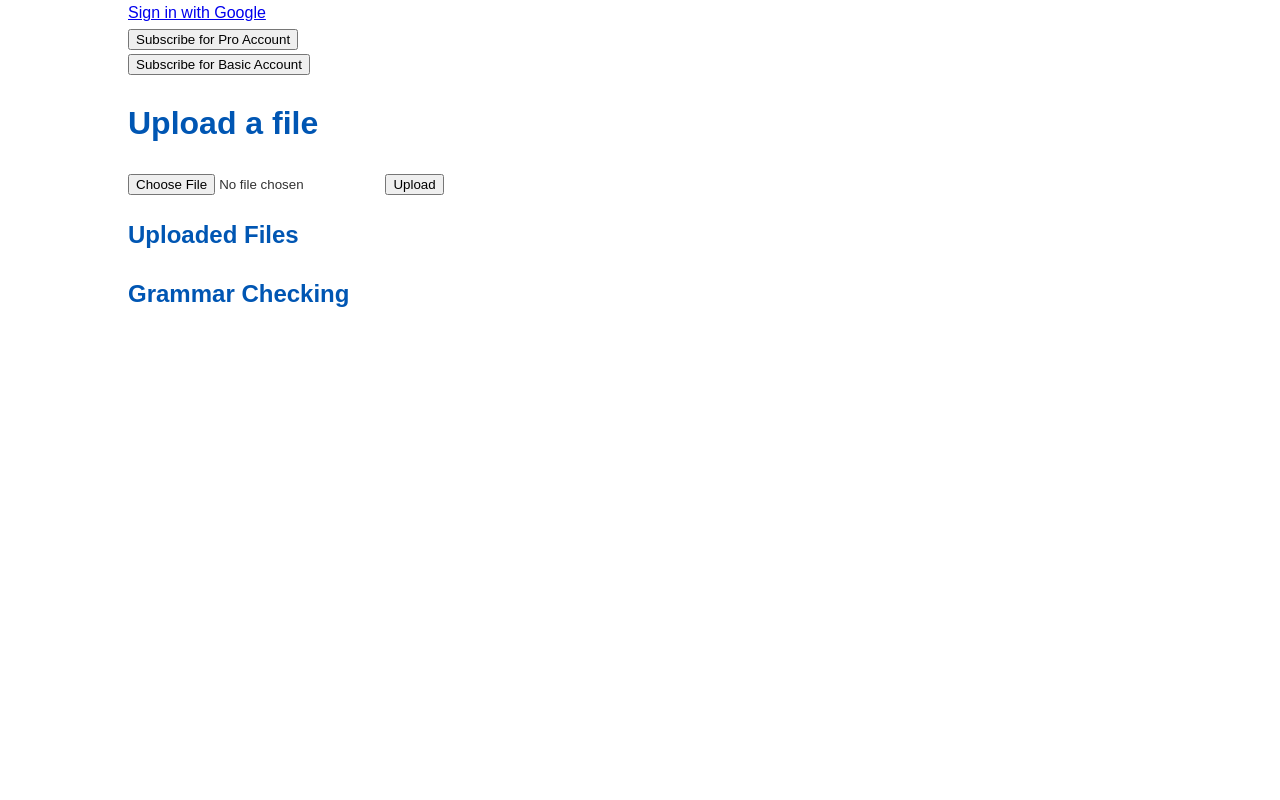
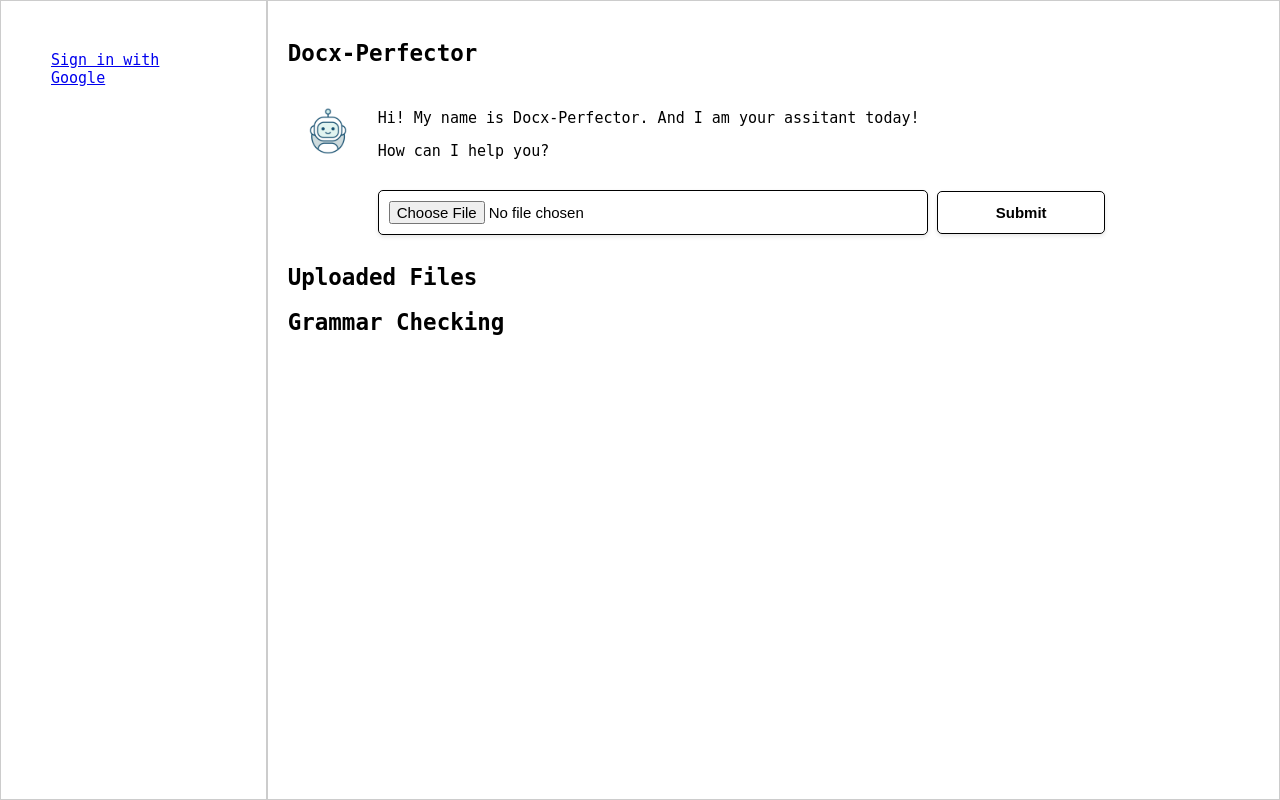
Before and after one commit to ThaiLe1220/doc_grammar, a Flask app: page / in a window 1280 px wide. Run offline with Flask 3, Linux system fonts and the light colour scheme; data that the repository does not hold is empty; some libraries are stand-ins or nearby versions.

Commit message:
integrate frontend

```diff
--- a/my_flask_app/app.py
+++ b/my_flask_app/app.py
@@ -48,7 +48,7 @@ stripe.api_key = 'sk_test_51OVEkqDAl3fqs0z5tlfYXaUWj8cLjU8eMHhEp4xgxjdt5IbVxv4Mh
 
 app.config[
     "SQLALCHEMY_DATABASE_URI"
-] = "postgresql://huynguyen284:password@localhost/doc_grammar"
+] = "postgresql://jaeheon:0325@localhost/doc_grammar"
 app.config["SQLALCHEMY_TRACK_MODIFICATIONS"] = False  # Suppress a warning
 app.config["SECRET_KEY"] = "eugene_secret"  # Flash messages
 
@@ -109,6 +109,7 @@ def login():
     return oauth.google.authorize_redirect(redirect_uri, nonce=nonce)
 
 
+
 @app.route("/login/callback")
 def authorize():
     """
@@ -163,18 +164,35 @@ def load_user(user_id):
     """
     return User.query.get(int(user_id))
 
+@app.route('/landing')
+def landing_page():
+    return render_template('landing-page.html')
+
+
+# @app.route("/logout")
+# @login_required
+# def logout():
+#     """
+#     Logs out the current user.
+#     Ends the user session and redirects to the homepage.
+#     Returns:
+#         Response: A redirect response to the homepage.
+#     """
+#     logout_user()
+#     return redirect("/")
 
 @app.route("/logout")
 @login_required
 def logout():
-    """
-    Logs out the current user.
-    Ends the user session and redirects to the homepage.
-    Returns:
-        Response: A redirect response to the homepage.
-    """
     logout_user()
-    return redirect("/")
+    return redirect(url_for('landing_page'))  # This assumes the landing page function is called 'landing_page'
+
+
+@app.route('/billing-plan')
+def billing_plan():
+    return render_template('billing-plan.html')
+
+
 
 @app.route("/subscribe", methods=["GET", "POST"])
 @login_required
--- a/my_flask_app/static/css/style.css
+++ b/my_flask_app/static/css/style.css
@@ -1,21 +1,161 @@
-body {
+/* body {
   font-family: Arial, sans-serif;
   margin: 0;
   padding: 0;
   line-height: 1.6;
   color: #333;
+} */
+
+body, html {
+  height: 100%;
+  margin: 0;
+  padding: 0;
+  font-size: 15px;
+  font-family: monospace;
 }
 
 .container {
+  display: flex;
+  height: 100%;
+}
+
+.column1 {
+  width: 200pt;
+  padding: 50px;
+  box-sizing: border-box;
+  border: 1px solid #ccc;
+}
+
+.column2 {
+  flex: 1;
+  padding: 20px;
+  box-sizing: border-box;
+  border: 1px solid #ccc;
+}
+
+/* .container {
   width: 80%;
   margin: auto;
   overflow: hidden;
+} */
+
+.user-profile {
+  margin-bottom: 20px;
 }
 
-h1,
+.user-profile img {
+  width: 120px;
+  height: 120px;
+  border: 1px solid black;
+  border-radius: 5px;
+}
+
+.edit-profile button {
+  width: 100%;
+  margin-top: 10px;
+  margin-bottom: 10px;
+  font-size: 15px;
+  border: 1px solid black;
+  border-radius: 5px;
+  background-color: white;
+  outline: none;
+  box-shadow: 0 2px 4px rgba(0, 0, 0, 0.1);
+  cursor: pointer;
+}
+
+.edit-profile button:hover {
+  background-color: black;
+  color: white;
+}
+
+.functions button {
+
+  width: 100%;
+  font-size: 15px;
+  border: 1px solid black;
+  border-radius: 5px;
+  background-color: white;
+  outline: none;
+  box-shadow: 0 2px 4px rgba(0, 0, 0, 0.1);
+  cursor: pointer;
+}
+
+.functions button:hover {
+  background-color: black;
+  color: white;
+}
+
+
+.billingBtn {
+  margin-top: 10px;
+}
+
+.logoutBtn {
+  margin-top: 25px;
+}
+
+
+.bot, .bot-response {
+  display: flex;
+  align-items: center;
+}
+
+.bot img, .bot-response img {
+  width: 80px;
+  height: 60px;
+}
+
+.bot-intro, .bot-response .bot-intro {
+  margin: 10px;
+}
+
+.search-bar {
+  position: relative;
+  margin-top: 5px;
+  margin-left: 90px;
+}
+
+
+.search-bar input[type=file] {
+  width: 60%;
+  margin-bottom: 10px;
+  padding: 10px;
+  font-size: 15px;
+  border: 1px solid black;
+  border-radius: 5px;
+  outline: none;
+  box-shadow: 0 2px 4px rgba(0, 0, 0, 0.1);
+
+}
+
+.search-bar input[type=file]:hover {
+  background-color: #ccc;
+}
+
+.search-bar button {
+  width: 19%; /* Adjust the width as needed */
+  margin-bottom: 10px; /* Same margin as the input elements */
+  padding: 12px;
+  font-size: 15px;
+  border: 1px solid black;
+  border-radius: 5px;
+  outline: none;
+  box-shadow: 0 2px 4px rgba(0, 0, 0, 0.1);
+  cursor: pointer;
+  background-color: white; /* Add your preferred background color */
+  font-weight: bolder;
+  color: black; /* Add your preferred text color */
+}
+
+.search-bar button:hover {
+  background-color: black;
+  color: white;
+}
+
+/* h1,
 h2 {
   color: #0056b3;
-}
+} */
 
 ul {
   list-style: none;
--- a/my_flask_app/static/js/main.js
+++ b/my_flask_app/static/js/main.js
@@ -79,3 +79,10 @@ if (subscribeButton) {
       });
   });
 }
+
+// Go to Billing Plan page
+const billingBtn = document.querySelector('.functions .billingBtn');
+
+billingBtn.addEventListener('click', () => {
+  window.location.href = '/billing-plan';
+});
--- a/my_flask_app/templates/index.html
+++ b/my_flask_app/templates/index.html
@@ -12,7 +12,7 @@
 
 <body>
     <div class="container">
-        {% if current_user.is_authenticated %}
+        <!-- {% if current_user.is_authenticated %}
         <div class="user-profile">
             <img src="{{ current_user.picture }}" alt="Profile Picture" class="profile-picture">
             <p>Welcome, {{ current_user.given_name }}!</p>
@@ -23,15 +23,51 @@
         </div>
         {% else %}
             <a href="{{ url_for('login') }}">Sign in with Google</a>
+        {% endif %} -->
+
+        <!--THE SIDEBAR-->
+        <div class="column1">
+            {% if current_user.is_authenticated %}
+            <div class="user-profile">
+                <img src="{{ current_user.picture }}" alt="Profile Picture" class="profile-picture">
+                <h3>{{ current_user.given_name }}</h3>
+                <p>{{ current_user.email }}</p>
+                <p>Account type: <span class="account-type" data-type="{{ current_user.account_type }}">{{ current_user.account_type }}</span></p>
+                <p>Expired Date:</p>
+                <p>Jan. 10, 2024</p>
+                <!-- <a href="{{ url_for('logout') }}" class="button logout">Sign out</a> -->
+
+
+            </div>
+
+            <hr class="solid">
+
+            <!-- <div class="edit-profile">
+                <button class="profileBtn" type="button"><h4>User Profile</h4></button>
+            </div>
+
+            <hr class="solid"> -->
+
+            <div class="functions">
+                <button class="billingBtn" type="button"><h4>Billing Plans</h4></button>
+                <!-- <button class="logoutBtn" type="button"><h4>Logout</h4></button> -->
+                <button class="logoutBtn" type="button" onclick="location.href='{{ url_for('logout') }}'"><h4>Logout</h4></button>
+            </div>
+            {% else %}
+                <a href="{{ url_for('login') }}">Sign in with Google</a>
             {% endif %}
-
+        </div>
         <!-- <button id="subscribe-button">Subscribe to Pro Package</button> -->
 
-        {% if current_user.subscription_purchased %}
+        <!-- {% if current_user.subscription_purchased %}
         <form method="POST" action="/create-customer-portal-session">
             <button type="submit">Manage billing</button>
         </form>
         {% endif %}
+
+
+
+
 
         {% if not current_user.subscription_purchased %}
         <form method="POST" action="/subscribe">
@@ -43,7 +79,11 @@
             <input type="hidden" name="subscription_type" value="basic">
             <button type="submit">Subscribe for Basic Account</button>
         </form>
-        {% endif %}
+        {% endif %} -->
+
+
+
+
 
         <!-- {% if current_user.is_authenticated and current_user.account_type not in ['Premium', 'Basic'] %}
         <script async src="https://js.stripe.com/v3/pricing-table.js"></script>
@@ -53,11 +93,36 @@
         {% endif %}
         -->
 
-        <h1>Upload a file</h1>
+        <!--THE CHATBOT-->
+        <div class="column2">
+            <h2>Docx-Perfector</h2>
+
+
+            <div class="bot">
+                <div class="bot-img">
+                    <img src="{{ url_for('static', filename='photos/bot-profile.gif') }}" alt="">
+                </div>
+                <div class="bot-intro">
+                    <p>Hi! My name is Docx-Perfector. And I am your assitant today!</p>
+                    <p>How can I help you?</p>
+                </div>
+            </div>
+
+            <div class="search-bar">
                 <form action="{{ url_for('file_blueprint.upload_file') }}" method="post" enctype="multipart/form-data">
-            <input type="file" name="file">
-            <input type="submit" value="Upload">
+                    <input type="file" name="file" id="inputFile">
+                    <button type="submit" class="submitButton">Submit</button>
                 </form>
+            </div>
+
+            <div class="bot-response" style="display: none;">
+                <div class="bot-img">
+                    <img src="photos/bot-profile.gif" alt="">
+                </div>
+                <div class="bot-intro">
+                    <p id="processing-text">Processing the file</p>
+                </div>
+            </div>
 
             <!-- Display flash messages -->
             {% with messages = get_flashed_messages(with_categories=true) %}
@@ -94,6 +159,16 @@
                     {% endfor %}
                 </div>
             {% endif %}
+
+        </div>
+
+        <!-- <h1>Upload a file</h1>
+        <form action="{{ url_for('file_blueprint.upload_file') }}" method="post" enctype="multipart/form-data">
+            <input type="file" name="file">
+            <input type="submit" value="Upload">
+        </form> -->
+
+
     </div>
     <script src="{{ url_for('static', filename='js/main.js') }}"></script>
 
```
Also changed, not shown: my_flask_app/file_handling/file_routes.py (+4 -4 lines), my_flask_app/migrations/versions/75de16efcdd8_initial_migration.py (renamed from my_flask_app/migrations/versions/7fb38460d497_initial_migration.py, +9 -3 lines), my_flask_app/static/css/billing-plan-styles.css (added, +94 -0 lines), my_flask_app/templates/billing-plan.html (added, +69 -0 lines), my_flask_app/templates/landing-page.html (added, +224 -0 lines), README.md, my_flask_app/static/photos/bot-profile.gif (added). Lines whose indentation alone changed are shown as unchanged.
